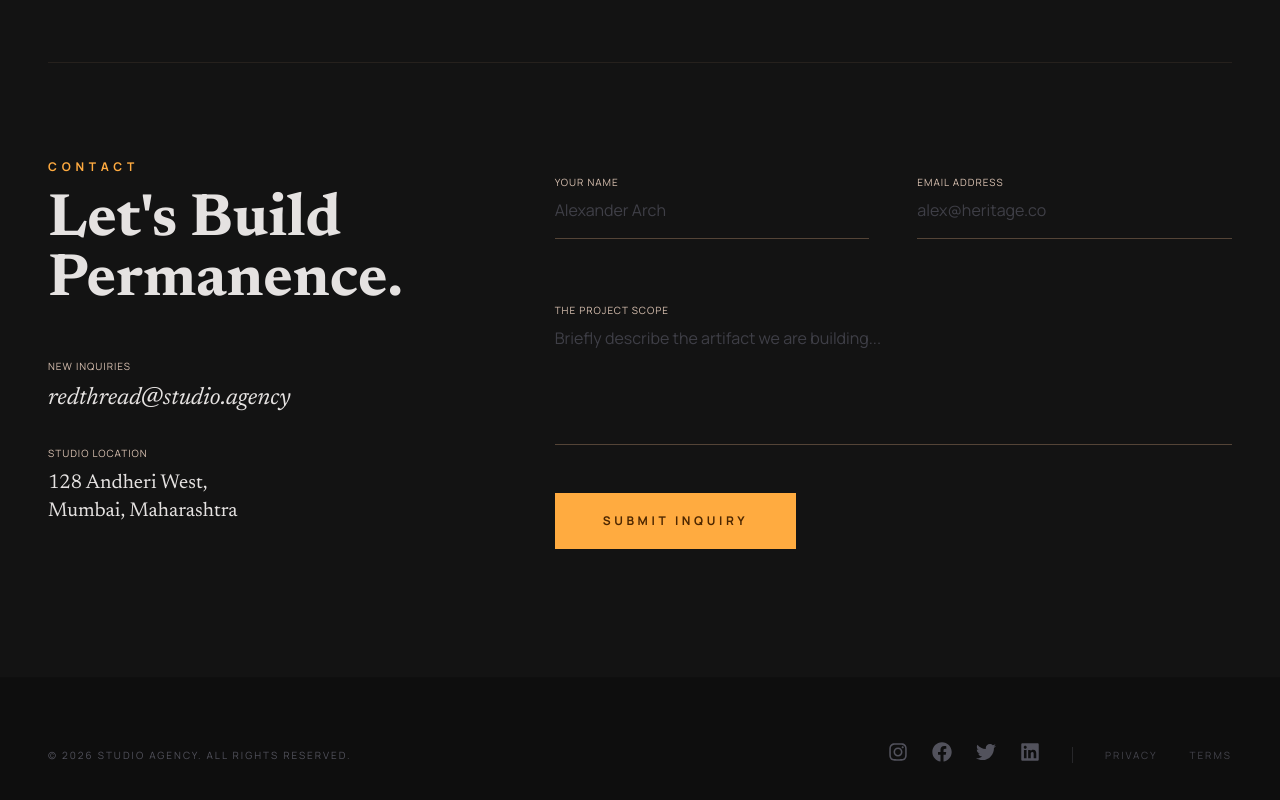
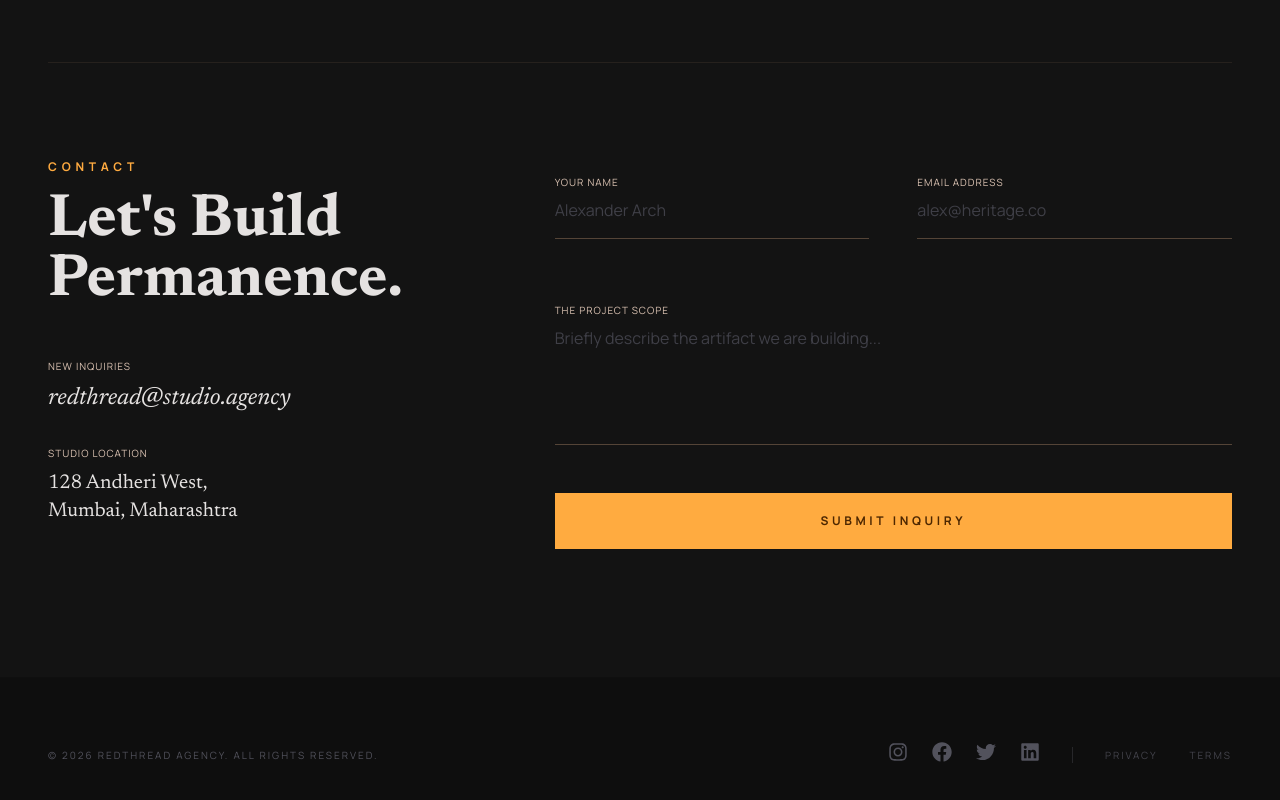
Before and after one commit to kunalkashelkar/K2, a React (Vite) app in the folder frontend/: page / in a window 1280 px wide. Shown: the part 6284-7084 px from the top of the page. Built offline with nearby package versions, Linux system fonts and the light colour scheme.

Commit message:
animated the inquire button

```diff
--- a/frontend/src/components/Contact.jsx
+++ b/frontend/src/components/Contact.jsx
@@ -1,4 +1,104 @@
+import { useState } from "react";
+import { motion, AnimatePresence } from "motion/react";
+import { RippleWaveLoader } from "@/components/ui/ripple-wave-loader";
+
+// ── States: "idle" | "loading" | "done" ────────────────────────────────────
+
+function SubmitButton({ status, onClick }) {
+  return (
+    <button
+      type="submit"
+      onClick={onClick}
+      disabled={status !== "idle"}
+      className="relative w-full md:w-auto px-12 py-5 bg-[#ffab40] text-[#4d2700] font-bold uppercase tracking-[0.3em] text-xs hover:bg-[#e07820] transition-all disabled:cursor-not-allowed overflow-hidden"
+      style={{ minWidth: "220px", minHeight: "54px" }}
+    >
+      <AnimatePresence mode="wait">
+        {status === "idle" && (
+          <motion.span
+            key="idle"
+            initial={{ opacity: 0, y: 10 }}
+            animate={{ opacity: 1, y: 0 }}
+            exit={{ opacity: 0, y: -10 }}
+            transition={{ duration: 0.2 }}
+            className="block"
+          >
+            Submit Inquiry
+          </motion.span>
+        )}
+
+        {status === "loading" && (
+          <motion.span
+            key="loading"
+            initial={{ opacity: 0, scale: 0.8 }}
+            animate={{ opacity: 1, scale: 1 }}
+            exit={{ opacity: 0, scale: 0.8 }}
+            transition={{ duration: 0.2 }}
+            className="flex items-center justify-center"
+          >
+            <RippleWaveLoader />
+          </motion.span>
+        )}
+
+        {status === "done" && (
+          <motion.span
+            key="done"
+            initial={{ opacity: 0, scale: 0.5 }}
+            animate={{ opacity: 1, scale: 1 }}
+            exit={{ opacity: 0 }}
+            transition={{ type: "spring", duration: 0.5, bounce: 0.4 }}
+            className="flex items-center justify-center gap-2"
+          >
+            {/* Animated checkmark */}
+            <motion.svg
+              xmlns="http://www.w3.org/2000/svg"
+              viewBox="0 0 24 24"
+              fill="none"
+              stroke="currentColor"
+              strokeWidth={2.5}
+              strokeLinecap="round"
+              strokeLinejoin="round"
+              className="w-4 h-4"
+            >
+              <motion.path
+                d="M5 13l4 4L19 7"
+                initial={{ pathLength: 0 }}
+                animate={{ pathLength: 1 }}
+                transition={{ duration: 0.4, delay: 0.1, ease: "easeOut" }}
+              />
+            </motion.svg>
+            Sent!
+          </motion.span>
+        )}
+      </AnimatePresence>
+    </button>
+  );
+}
+
 export default function Contact() {
+  const [status, setStatus] = useState("idle"); // "idle" | "loading" | "done"
+  const [fields, setFields] = useState({ name: "", email: "", scope: "" });
+
+  const handleChange = (e) => {
+    setFields((prev) => ({ ...prev, [e.target.name]: e.target.value }));
+  };
+
+  const handleSubmit = (e) => {
+    e.preventDefault();
+    if (status !== "idle") return;
+
+    // Simulate async submission
+    setStatus("loading");
+    setTimeout(() => {
+      setStatus("done");
+      // Reset after 3s so the form can be used again
+      setTimeout(() => {
+        setStatus("idle");
+        setFields({ name: "", email: "", scope: "" });
+      }, 3000);
+    }, 2000);
+  };
+
   return (
     <section className="py-32 bg-[#131313]" id="contact">
       <div className="container mx-auto px-12">
@@ -16,7 +116,7 @@ export default function Contact() {
                 <p className="text-[10px] uppercase tracking-widest text-[#dac2b2] mb-2">New Inquiries</p>
                 <a
                   className="text-2xl font-[Newsreader] italic hover:text-[#ffab40] transition-colors"
-                  href="mailto:hello@studio.agency"
+                  href="mailto:redthread@studio.agency"
                 >
                   redthread@studio.agency
                 </a>
@@ -32,38 +132,74 @@ export default function Contact() {
 
           {/* Form Column */}
           <div className="col-span-12 md:col-span-7 md:col-start-6">
-            <form className="grid grid-cols-1 md:grid-cols-2 gap-12">
+            <form
+              onSubmit={handleSubmit}
+              className="grid grid-cols-1 md:grid-cols-2 gap-12"
+            >
               <div className="border-b border-[#544437] focus-within:border-[#ffab40] transition-colors py-4">
-                <label className="text-[10px] uppercase tracking-widest text-[#dac2b2] block mb-2">Your Name</label>
+                <label className="text-[10px] uppercase tracking-widest text-[#dac2b2] block mb-2">
+                  Your Name
+                </label>
                 <input
-                  className="bg-transparent border-none w-full p-0 text-white focus:ring-0 focus:outline-none placeholder:text-zinc-700"
+                  name="name"
+                  value={fields.name}
+                  onChange={handleChange}
+                  required
+                  disabled={status !== "idle"}
+                  className="bg-transparent border-none w-full p-0 text-white focus:ring-0 focus:outline-none placeholder:text-zinc-700 disabled:opacity-50"
                   placeholder="Alexander Arch"
                   type="text"
                 />
               </div>
+
               <div className="border-b border-[#544437] focus-within:border-[#ffab40] transition-colors py-4">
-                <label className="text-[10px] uppercase tracking-widest text-[#dac2b2] block mb-2">Email Address</label>
+                <label className="text-[10px] uppercase tracking-widest text-[#dac2b2] block mb-2">
+                  Email Address
+                </label>
                 <input
-                  className="bg-transparent border-none w-full p-0 text-white focus:ring-0 focus:outline-none placeholder:text-zinc-700"
+                  name="email"
+                  value={fields.email}
+                  onChange={handleChange}
+                  required
+                  disabled={status !== "idle"}
+                  className="bg-transparent border-none w-full p-0 text-white focus:ring-0 focus:outline-none placeholder:text-zinc-700 disabled:opacity-50"
                   placeholder="alex@heritage.co"
                   type="email"
                 />
               </div>
+
               <div className="md:col-span-2 border-b border-[#544437] focus-within:border-[#ffab40] transition-colors py-4">
-                <label className="text-[10px] uppercase tracking-widest text-[#dac2b2] block mb-2">The Project Scope</label>
+                <label className="text-[10px] uppercase tracking-widest text-[#dac2b2] block mb-2">
+                  The Project Scope
+                </label>
                 <textarea
-                  className="bg-transparent border-none w-full p-0 text-white focus:ring-0 focus:outline-none placeholder:text-zinc-700 resize-none"
+                  name="scope"
+                  value={fields.scope}
+                  onChange={handleChange}
+                  required
+                  disabled={status !== "idle"}
+                  className="bg-transparent border-none w-full p-0 text-white focus:ring-0 focus:outline-none placeholder:text-zinc-700 resize-none disabled:opacity-50"
                   placeholder="Briefly describe the artifact we are building..."
                   rows={4}
                 />
               </div>
-              <div className="md:col-span-2">
-                <button
-                  type="submit"
-                  className="w-full md:w-auto px-12 py-5 bg-[#ffab40] text-[#4d2700] font-bold uppercase tracking-[0.3em] text-xs hover:bg-[#e07820] transition-all"
-                >
-                  Submit Inquiry
-                </button>
+
+              <div className="md:col-span-2 flex flex-col gap-4">
+                <SubmitButton status={status} />
+
+                {/* Status message */}
+                <AnimatePresence>
+                  {status === "done" && (
+                    <motion.p
+                      initial={{ opacity: 0, y: 6 }}
+                      animate={{ opacity: 1, y: 0 }}
+                      exit={{ opacity: 0 }}
+                      className="text-[11px] tracking-widest uppercase text-[#ffab40]"
+                    >
+                      Your inquiry has been received — we'll be in touch.
+                    </motion.p>
+                  )}
+                </AnimatePresence>
               </div>
             </form>
           </div>
--- a/frontend/src/components/Footer.jsx
+++ b/frontend/src/components/Footer.jsx
@@ -11,7 +11,7 @@ export default function Footer() {
   return (
     <footer className="w-full border-t border-zinc-900/10 bg-[#0e0e0e] px-12 py-16 flex flex-col md:flex-row justify-between items-center gap-8">
       <div className="font-[Manrope] uppercase tracking-[0.2em] text-[10px] text-zinc-600">
-        © 2026 STUDIO AGENCY. ALL RIGHTS RESERVED.
+        © 2026 REDTHREAD AGENCY. ALL RIGHTS RESERVED.
       </div>
 
       <div className="flex items-center gap-8">
--- /dev/null
+++ b/frontend/src/components/ui/ripple-wave-loader.jsx
@@ -0,0 +1,25 @@
+import { motion } from "motion/react";
+
+export function RippleWaveLoader() {
+  return (
+    <div className="flex items-center justify-center space-x-[3px]">
+      {[...Array(7)].map((_, index) => (
+        <motion.div
+          key={index}
+          className="h-5 w-[3px] rounded-full bg-[#4d2700]"
+          animate={{
+            scaleY: [0.5, 1.5, 0.5],
+            scaleX: [1, 0.8, 1],
+            translateY: ["0%", "-15%", "0%"],
+          }}
+          transition={{
+            duration: 1,
+            repeat: Infinity,
+            ease: "easeInOut",
+            delay: index * 0.1,
+          }}
+        />
+      ))}
+    </div>
+  );
+}
```
